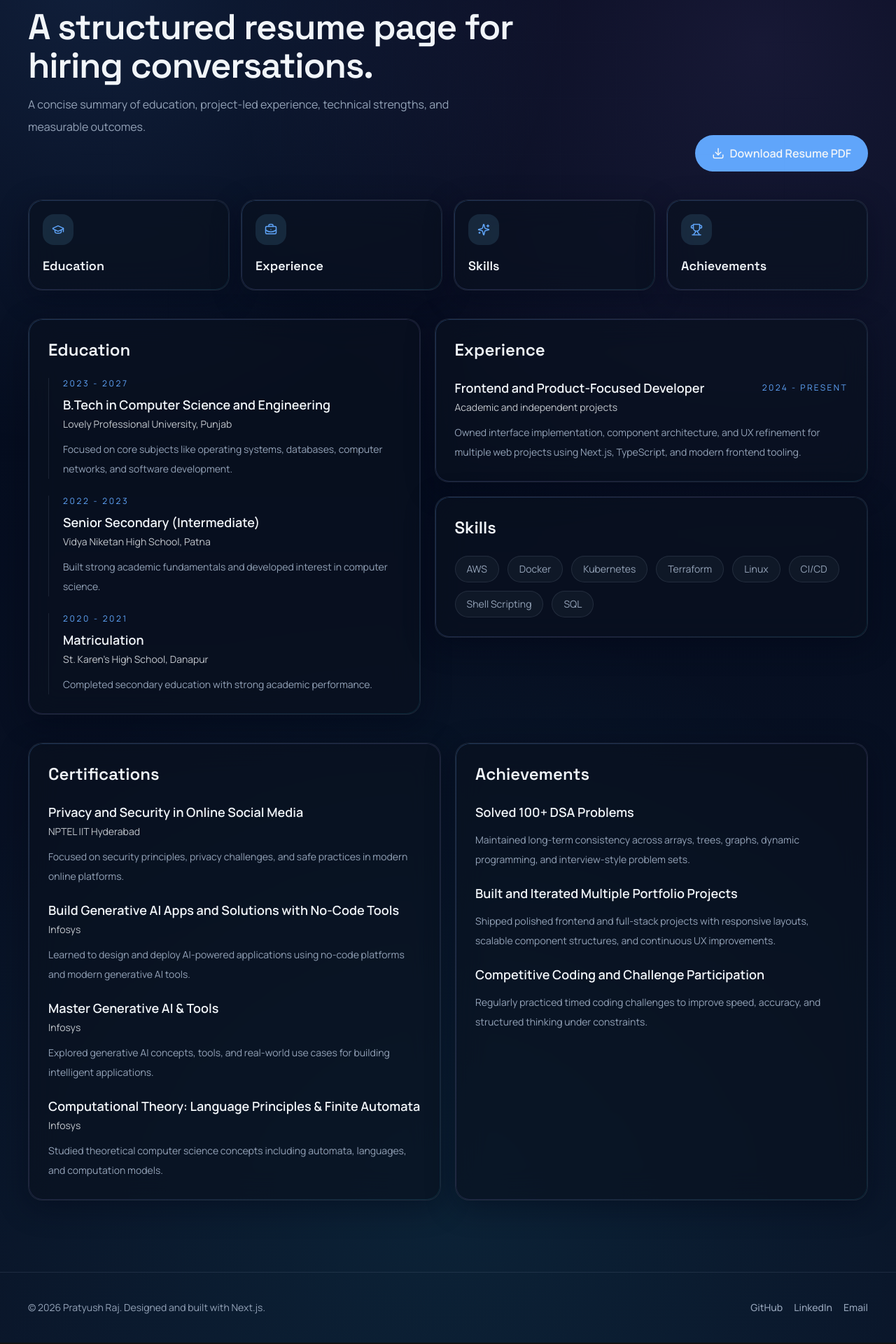
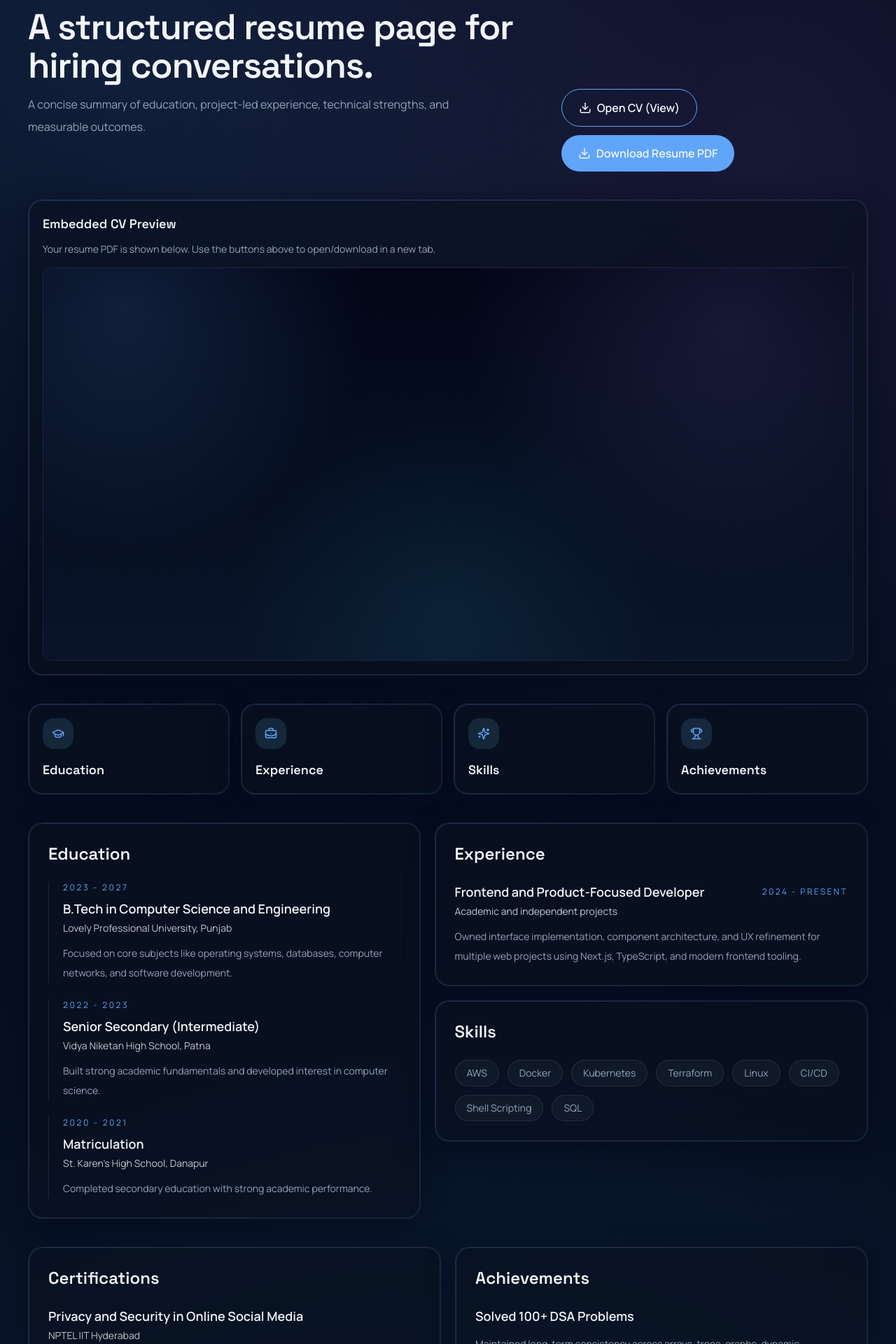
Before and after one commit to sy-Pratyush-raj/Portfolio, a Next.js app: page /resume in a window 1280 px wide. Shown: the part 260-2180 px from the top of the page at 70% size. Built offline with nearby package versions, Linux system fonts and the light colour scheme.

Commit message:
feat: enhance Resume and Certifications sections with improved links and embedded CV preview for better user experience

```diff
--- a/app/resume/page.tsx
+++ b/app/resume/page.tsx
@@ -31,14 +31,37 @@ export default function ResumePage() {
                 description="A concise summary of education, project-led experience, technical strengths, and measurable outcomes."
               />
             </div>
-            <Link
+            <div className="flex flex-wrap gap-3">
+              <a
+                href="/resume.pdf"
+                target="_blank"
+                rel="noopener noreferrer"
+                className="inline-flex items-center justify-center gap-2 rounded-full border border-[var(--accent)] bg-transparent px-6 py-3.5 font-semibold text-[var(--accent)] transition hover:bg-[var(--accent)] hover:text-slate-950"
+              >
+                <Download size={18} />
+                Open CV (View)
+              </a>
+
+              <a
                 href="/resume.pdf"
                 download
                 className="inline-flex items-center justify-center gap-2 rounded-full bg-[var(--accent)] px-6 py-3.5 font-semibold text-slate-950 transition hover:bg-[var(--accent-strong)]"
               >
                 <Download size={18} />
                 Download Resume PDF
-            </Link>
+              </a>
+            </div>
+          </div>
+
+          <div className="panel rounded-[1.5rem] border border-[var(--line)] p-5">
+            <h3 className="mb-3 font-[family-name:var(--font-heading)] text-lg font-semibold text-[var(--foreground)]">Embedded CV Preview</h3>
+            <p className="mb-4 text-sm text-[var(--muted)]">Your resume PDF is shown below. Use the buttons above to open/download in a new tab.</p>
+            <div className="overflow-hidden rounded-xl border border-[var(--line)]">
+              <iframe src="/resume.pdf" className="h-[70vh] w-full" title="Resume PDF">
+                Your browser does not support iframes. Click
+                <a href="/resume.pdf">here to download the resume</a>.
+              </iframe>
+            </div>
           </div>
 
           <div className="grid gap-4 md:grid-cols-4">
@@ -110,6 +133,16 @@ export default function ResumePage() {
                     <h3 className="text-lg font-semibold text-[var(--foreground)]">{item.title}</h3>
                     <p className="mt-1 text-sm text-[var(--foreground)]/80">{item.issuer}</p>
                     <p className="mt-3 text-sm leading-7 text-[var(--muted)]">{item.note}</p>
+                    {item.href && item.href !== "#" ? (
+                      <a
+                        href={item.href}
+                        target="_blank"
+                        rel="noopener noreferrer"
+                        className="mt-3 inline-flex items-center gap-2 rounded-full border border-[var(--line)] px-4 py-2 text-sm font-medium text-[var(--foreground)] hover:bg-[var(--surface-soft)]"
+                      >
+                        {item.linkLabel ?? "View Certificate"}
+                      </a>
+                    ) : null}
                   </div>
                 ))}
               </div>
--- a/components/sections/certifications-section.tsx
+++ b/components/sections/certifications-section.tsx
@@ -38,8 +38,8 @@ export function CertificationsSection() {
                     {hasCertificateLink ? (
                       <Link
                         href={certification.href}
-                        target={certificateExternal ? "_blank" : undefined}
-                        rel={certificateExternal ? "noreferrer" : undefined}
+                        target="_blank"
+                        rel="noopener noreferrer"
                         className="inline-flex items-center gap-2 rounded-full border border-[var(--line)] bg-[var(--surface-soft)] px-4 py-2 text-sm font-medium text-[var(--foreground)] transition duration-200 hover:-translate-y-0.5 hover:border-[var(--line-strong)] hover:bg-[var(--surface-muted)]"
                       >
                         {certification.linkLabel ?? "View Certificate"}
--- a/data/certifications-data.json
+++ b/data/certifications-data.json
@@ -9,36 +9,36 @@
       "title": "Privacy and Security in Online Social Media",
       "issuer": "NPTEL IIT Hyderabad",
       "note": "Focused on security principles, privacy challenges, and safe practices in modern online platforms.",
-      "href": "https://your-certificate-link-1",
+      "href": "/certificates/nptel-security.jpg",
+      "image": "/certificates/nptel-security.jpg",
       "icon": "Award",
-      "linkIcon": "ExternalLink",
       "linkLabel": "View Certificate"
     },
     {
       "title": "Build Generative AI Apps and Solutions with No-Code Tools",
       "issuer": "Infosys",
-      "note": "Learned to design and deploy AI-powered applications using no-code platforms and modern generative AI tools.",
-      "href": "https://your-certificate-link-2",
+      "note": "Learned to design AI-powered applications using no-code tools.",
+      "href": "/certificates/genai-nocode.jpg",
+      "image": "/certificates/genai-nocode.jpg",
       "icon": "Award",
-      "linkIcon": "ExternalLink",
       "linkLabel": "View Certificate"
     },
     {
       "title": "Master Generative AI & Tools",
       "issuer": "Infosys",
-      "note": "Explored generative AI concepts, tools, and real-world use cases for building intelligent applications.",
-      "href": "https://your-certificate-link-3",
+      "note": "Explored generative AI concepts and real-world applications.",
+      "href": "/certificates/genai-master.jpg",
+      "image": "/certificates/genai-master.jpg",
       "icon": "Award",
-      "linkIcon": "ExternalLink",
       "linkLabel": "View Certificate"
     },
     {
-      "title": "Computational Theory: Language Principles & Finite Automata",
+      "title": "Computational Theory & Finite Automata",
       "issuer": "Infosys",
-      "note": "Studied theoretical computer science concepts including automata, languages, and computation models.",
-      "href": "https://your-certificate-link-4",
+      "note": "Studied automata theory and formal languages.",
+      "href": "/certificates/automata.jpg",
+      "image": "/certificates/automata.jpg",
       "icon": "Award",
-      "linkIcon": "ExternalLink",
       "linkLabel": "View Certificate"
     }
   ]
```
Lines whose indentation alone changed are shown as unchanged.
